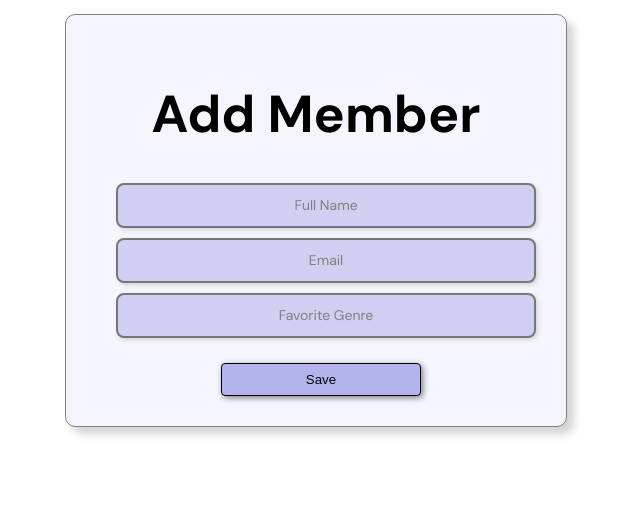
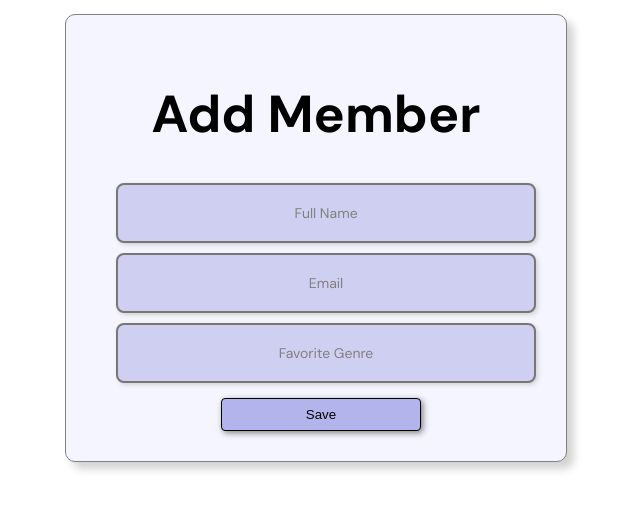
Before and after one commit to snehasund/library-management-system, a Django app: page /add_member/ in a window 1280 px wide. Shown: the part 186-696 px from the top of the page, without its empty margins (324-964 px from the left). Run offline with Django 5.2, Linux system fonts and the light colour scheme; some web fonts are replaced.

Commit message:
fixed add member form

```diff
--- a/django_auth/django_project/forms.py
+++ b/django_auth/django_project/forms.py
@@ -27,3 +27,8 @@ class MemberForm(forms.ModelForm):
     class Meta:
         model = Member
         fields = ['name', 'email', 'favorite_genre']
+        widgets = {
+            'name': forms.TextInput(attrs={'placeholder': 'Full Name', 'style': "height: 40px; border-radius: 8px; text-align: center; background-color: rgb(207, 207, 241); margin-bottom: 10px;" }),
+            'email': forms.TextInput(attrs={'placeholder': 'Email', 'style': "height: 40px; border-radius: 8px; text-align: center; background-color: rgb(207, 207, 241); margin-bottom: 10px;"}),
+            'favorite_genre': forms.TextInput(attrs={'placeholder': 'Favorite Genre', 'style': "height: 40px; border-radius: 8px; text-align: center; background-color: rgb(207, 207, 241); margin-bottom: 10px;"}),
+        }
--- a/django_auth/templates/library/add_member.html
+++ b/django_auth/templates/library/add_member.html
@@ -112,10 +112,9 @@
             <h1 style="text-align: center;">Add Member</h1>
             <form method="post" enctype="multipart/form-data">
                 {% csrf_token %}
-                <input type="text" name="name" placeholder="Full Name" required style="background-color: rgb(207, 207, 241); text-align: center; border-radius: 8px; margin-bottom: 10px;">
-                <input type="text" name="email" placeholder="Email" required style="background-color: rgb(207, 207, 241); text-align: center; border-radius: 8px; margin-bottom: 10px;">
-                <input type="text" name="genre" placeholder="Favorite Genre" required style="background-color: rgb(207, 207, 241); text-align: center; border-radius: 8px; margin-bottom: 20px;">
-
+                {{ form.name }}
+                {{ form.email }}
+                {{ form.favorite_genre }}
                 <button type="submit" style="width: 50%; margin-left: 105px;">Save</button>
             </form>
         </div>
```
Also changed, not shown: django_auth/db.sqlite3.
